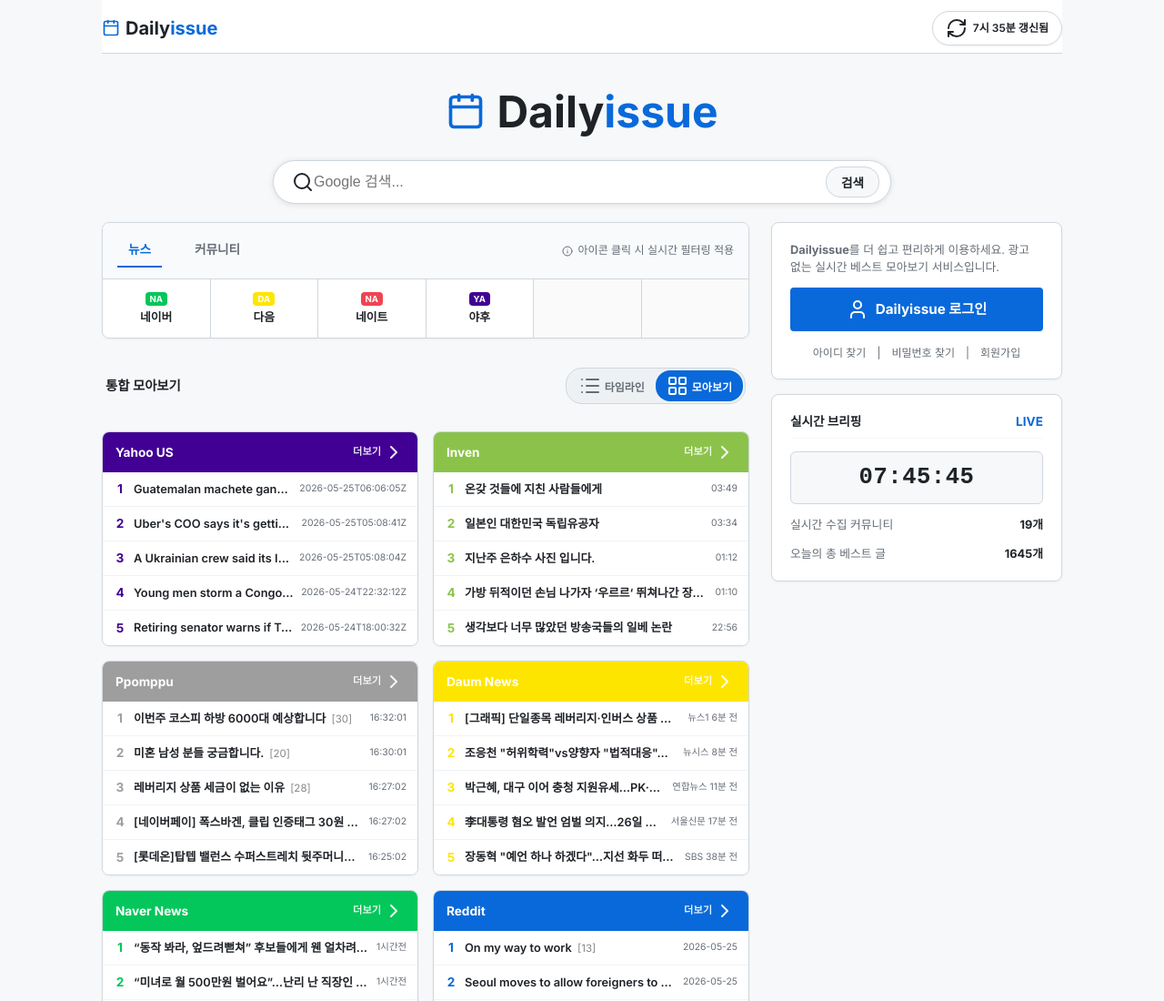
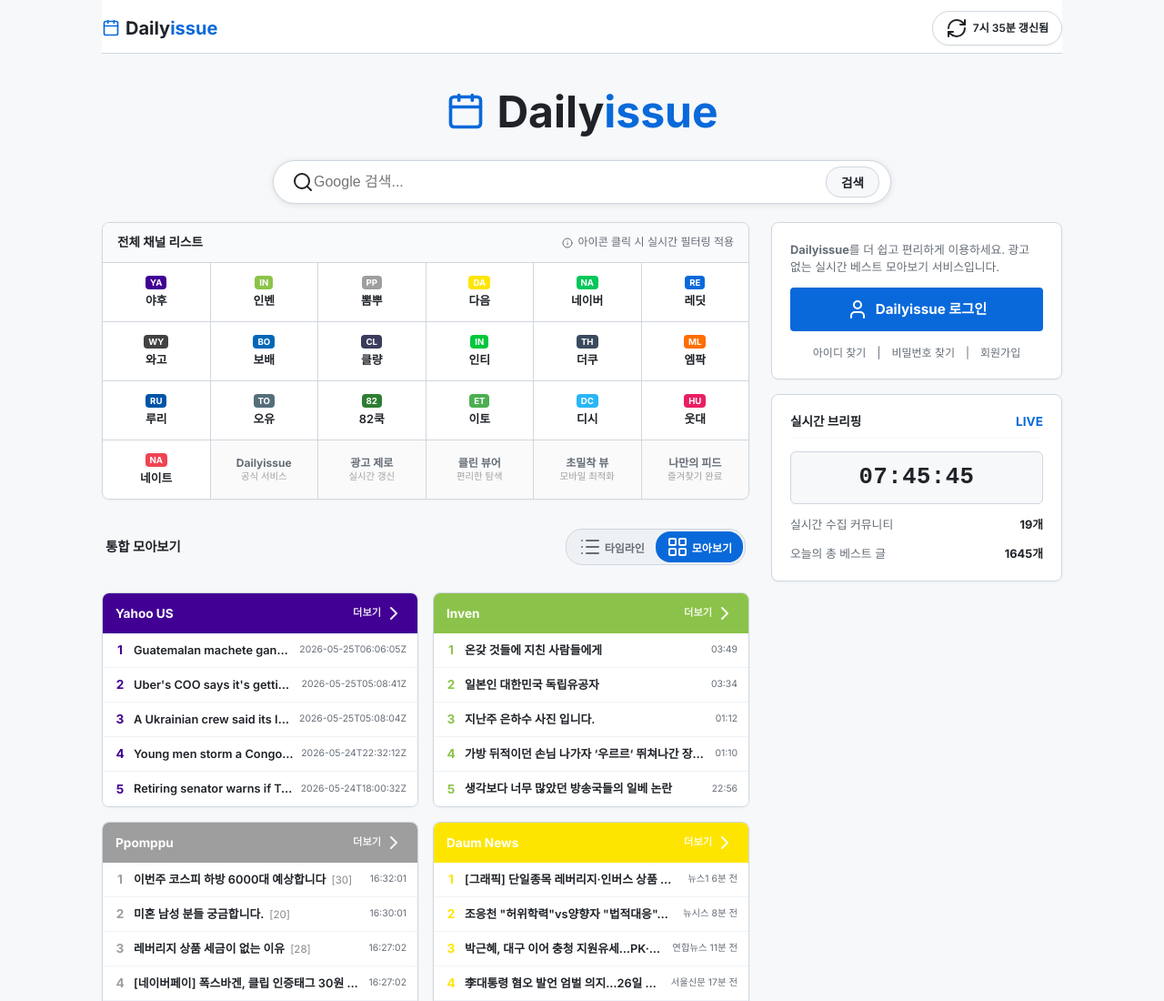
Before and after one commit to hobbangman0106/dailyissue, a website: page index.html in a window 1280 px wide. Shown: the top 1100 px of the page at 91% size. Drawn offline with nearby package versions, Linux system fonts and the light colour scheme.

Commit message:
Add files via upload

```diff
--- a/app.js
+++ b/app.js
@@ -733,39 +733,16 @@ document.addEventListener('DOMContentLoaded', () => {
         });
     }
 
-    // Portal Layout Integrations
-    let currentGridCategory = 'news';
-    const gridTabItems = document.querySelectorAll('.grid-tab-item');
-    if (gridTabItems) {
-        gridTabItems.forEach(item => {
-            item.addEventListener('click', () => {
-                gridTabItems.forEach(t => t.classList.remove('active'));
-                item.classList.add('active');
-                currentGridCategory = item.dataset.gridCategory;
 
-                const targetCategoryBtn = Array.from(categoryBtns).find(b =>
-                    b.dataset.category === currentGridCategory
-                );
-                if (targetCategoryBtn) targetCategoryBtn.click();
-
-                renderCommunityGrid();
-            });
-        });
-    }
 
     function renderCommunityGrid() {
         const gridEl = document.getElementById('community-grid');
         if (!gridEl) return;
 
         let gridHtml = '';
-        const newsSites = ['Naver News', 'Daum News', 'Nate News', 'Yahoo US'];
 
-        let keysToRender = [];
-        if (currentGridCategory === 'news') {
-            keysToRender = ["Naver News", "Daum News", "Nate News", "Yahoo US"];
-        } else {
-            keysToRender = randomizedCommunities;
-        }
+        // Render all 19 communities and news sites together
+        const keysToRender = randomizedCommunities;
 
         keysToRender.forEach(key => {
             const shortName = COMMUNITY_NAMES_MAP[key];
@@ -780,15 +757,7 @@ document.addEventListener('DOMContentLoaded', () => {
             `;
         });
 
-        if (currentGridCategory === 'news') {
-            const emptySlots = Math.max(0, 6 - keysToRender.length);
-            for(let i=0; i<emptySlots; i++) {
-                gridHtml += `
-                    <div class="grid-cell" style="cursor: default; background: #fafafa;"></div>
-                `;
-            }
-        } else {
-            // Community has 16, add 2 mock slots for 18 (6x3)
+        // Render 5 elegant mock slots to complete 24 slots (6x4 grid)
         gridHtml += `
             <div class="grid-cell" style="cursor: default; background: #fafafa;">
                 <span class="grid-brand-name" style="color: var(--text-secondary); font-size: 0.75rem; font-weight: 700;">Dailyissue</span>
@@ -798,8 +767,19 @@ document.addEventListener('DOMContentLoaded', () => {
                 <span class="grid-brand-name" style="color: var(--text-secondary); font-size: 0.75rem; font-weight: 700;">광고 제로</span>
                 <span style="font-size: 0.65rem; color: #a1a1a1;">실시간 갱신</span>
             </div>
+            <div class="grid-cell" style="cursor: default; background: #fafafa;">
+                <span class="grid-brand-name" style="color: var(--text-secondary); font-size: 0.75rem; font-weight: 700;">클린 뷰어</span>
+                <span style="font-size: 0.65rem; color: #a1a1a1;">편리한 탐색</span>
+            </div>
+            <div class="grid-cell" style="cursor: default; background: #fafafa;">
+                <span class="grid-brand-name" style="color: var(--text-secondary); font-size: 0.75rem; font-weight: 700;">초밀착 뷰</span>
+                <span style="font-size: 0.65rem; color: #a1a1a1;">모바일 최적화</span>
+            </div>
+            <div class="grid-cell" style="cursor: default; background: #fafafa;">
+                <span class="grid-brand-name" style="color: var(--text-secondary); font-size: 0.75rem; font-weight: 700;">나만의 피드</span>
+                <span style="font-size: 0.65rem; color: #a1a1a1;">즐겨찾기 완료</span>
+            </div>
         `;
-        }
 
         gridEl.innerHTML = gridHtml;
 
@@ -809,11 +789,6 @@ document.addEventListener('DOMContentLoaded', () => {
                 const targetCommunity = cell.dataset.community;
 
                 cells.forEach(c => c.classList.remove('active'));
-
-                const targetCategoryBtn = Array.from(categoryBtns).find(b =>
-                    b.dataset.category === currentGridCategory
-                );
-                if (targetCategoryBtn) targetCategoryBtn.click();
 
                 const targetTab = Array.from(tabBtns).find(btn => btn.dataset.community === targetCommunity);
                 if (targetTab) {
@@ -857,9 +832,8 @@ document.addEventListener('DOMContentLoaded', () => {
     }
 
     // Initialize portal elements
-    const initialGridTab = Array.from(document.querySelectorAll('.grid-tab-item')).find(t => t.dataset.gridCategory === 'news');
-    if (initialGridTab) initialGridTab.click();
-    else renderCommunityGrid();
+    // Initialize portal elements
+    renderCommunityGrid();
 
 
 
--- a/index.html
+++ b/index.html
@@ -77,9 +77,8 @@
                     <!-- Naver style Community Grid (Desktop Only) -->
                     <div class="community-grid-container">
                         <div class="grid-header">
-                            <div class="grid-tabs">
-                                <span class="grid-tab-item active" data-grid-category="news" style="cursor:pointer; padding:8px 12px; margin-right:8px;">뉴스</span>
-                                <span class="grid-tab-item" data-grid-category="community" style="cursor:pointer; padding:8px 12px;">커뮤니티</span>
+                            <div class="grid-tabs" style="font-weight: 700; font-size: 0.85rem; color: var(--text-primary);">
+                                전체 채널 리스트
                             </div>
                             <div class="grid-meta-info">
                                 <i data-lucide="info" style="width:12px;height:12px;"></i>
```
Lines whose indentation alone changed are shown as unchanged.
